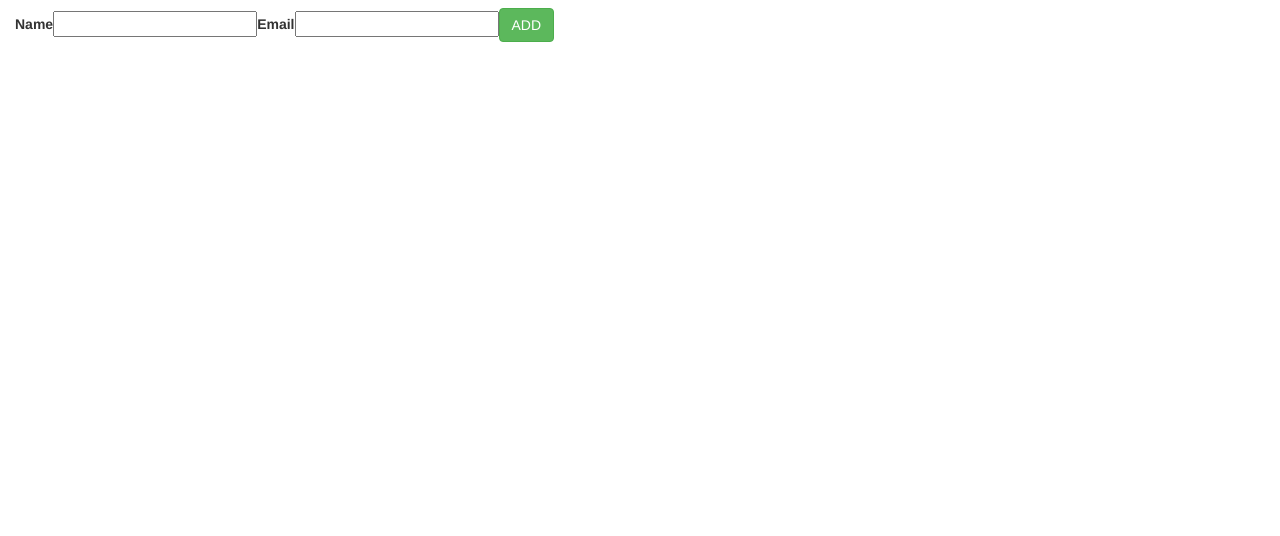
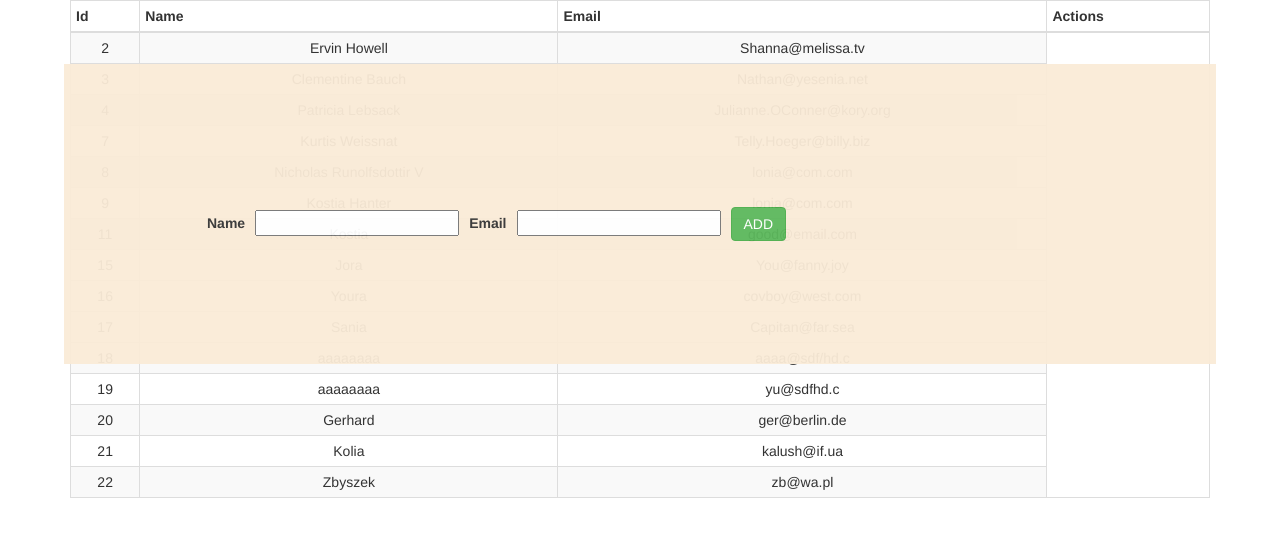
Before and after one commit to g-surkis/React-admin-panel, a React (Create React App) app: page / in a window 1280 px wide. Both pictures are taken after a click on the button "Add user!". Shown: the top 536 px of the page. Built offline with nearby package versions, Linux system fonts and the light colour scheme; data requests are answered from the project's data file.

Commit message:
commit 10/06/18

```diff
--- a/db.json
+++ b/db.json
@@ -140,6 +140,31 @@
       "name": "Sania",
       "email": "Capitan@far.sea",
       "id": 17
+    },
+    {
+      "name": "аааааааа",
+      "email": "аааа@sdf/hd.c",
+      "id": 18
+    },
+    {
+      "name": "аааааааа",
+      "email": "yu@sdfhd.c",
+      "id": 19
+    },
+    {
+      "name": "Gerhard",
+      "email": "ger@berlin.de",
+      "id": 20
+    },
+    {
+      "name": "Kolia",
+      "email": "kalush@if.ua",
+      "id": 21
+    },
+    {
+      "name": "Zbyszek",
+      "email": "zb@wa.pl",
+      "id": 22
     }
   ]
 }
--- a/src/App.css
+++ b/src/App.css
@@ -26,3 +26,20 @@
   from { transform: rotate(0deg); }
   to { transform: rotate(360deg); }
 }
+
+.appearWindow{
+  position: absolute;
+  vertical-align: center;
+  padding: 10%;
+  margin-left: 5%;
+  margin-top: 5%;
+  height: 300px;
+  width: 90%;
+  z-index: 999;
+  background-color: antiquewhite;
+  opacity: 0.95;
+}
+
+.marginInForm {
+margin: 10px;
+}
--- a/src/components/AddUser.js
+++ b/src/components/AddUser.js
@@ -1,7 +1,7 @@
-import React, {Component} from 'react';
+import React, { Component } from 'react';
 
 //import "bootstrap/dist/css/bootstrap.css";
-import {Form, Button} from 'react-bootstrap';
+import { Form, Button } from 'react-bootstrap';
 
 //не розумію чому перезагружається сторінка після надсилання даних
 //це стандартна поведінка браузера??? ДОМ при цьому ж не міняється
@@ -13,32 +13,16 @@ class AddUser extends Component {
         super(props);
         console.log(props);
 
-        this.state = {
-            obj: {
-                "name": 'some',
-                "email": 'some'
     }
-        }
-        //@ state ніде не використовується, тоді його тут не треба
-        console.log(this.state.obj);
-
-    }
-
-    componentDidMount() {
-        // працює дивно для мене, виводить NamedNodeMap let v = document
-        // .getElementById('users')     .attributes; let d =
-        // document.getElementById('users'); console.log(d); console.log(v);
-    };
 
     handleAdd() {
         var name = document.getElementById('name');
         var email = document.getElementById('email');
         var obj = {
-            //id: +this.props.lastid + 1,
             name: name.value,
             email: email.value
         }
-        // alert(obj);
+        //alert(obj);
         fetch('http://localhost:3001/users', {
             headers: {
                 'Accept': 'application/json',
@@ -60,22 +44,16 @@ class AddUser extends Component {
     render() {
         // console.log(document.form.addUser);
         return (
-            <form
-                id="addUser"
-                //незнаю достеменно чи ці поля обовязкові в даному випадку
-                //але працює без них(а з ними - не працює)(це мабуть з php таке в мене лишилося))
-                //method="post"
-                //action='http://localhost:3001/users'
+            <div className="appearWindow">
+                <Form
+                    controlId="addUser"
                     className="navbar-form input-group">
-                <label htmlFor="name">Name
-                    <input
-                        type="text"
-                        id="name"
-                        />
+                    <label htmlFor="name" >Name
+                    <input type="text" id="name" className="marginInForm"/>
                     </label>
 
                     <label htmlFor="email">Email
-                    <input type="email" id="email"/>
+                    <input type="email" id="email" className="marginInForm"/>
                     </label>
                     <span></span>
                     <button
@@ -84,8 +62,9 @@ class AddUser extends Component {
                             .handleAdd
                             .bind(this)}
                         className="btn btn-primery btn-success">ADD</button>
-            </form>
 
+                </Form>
+            </div>
         )
     }
 }
--- /dev/null
+++ b/src/components/TableUsers.js
@@ -0,0 +1,43 @@
+import React, { Component } from 'react';
+
+
+import {Table} from 'react-bootstrap';
+import RowTable from './RowTable';
+
+
+class TableUsers extends Component {
+    constructor(props) {
+        super(props)
+    }
+    render() {
+        console.log(this.props);
+        return (
+            // таке використання bootstrap допустиме?
+            <Table id="users" striped bordered condensed hover>
+                <thead class="thead-dark">
+                    <tr>
+                        <th>Id</th>
+                        <th>Name</th>
+                        <th>Email</th>
+                        <th>Actions</th>
+                    </tr>
+                </thead>
+                <tbody>
+                    {this.props.arr.map((item, i) => {
+                        console.log(i);
+                        return (
+                            <RowTable
+                                id={item.id}
+                                name={item.name}
+                                email={item.email}
+                                key={i}
+                            />
+                        );
+                    })}
+                </tbody>
+            </Table>
+        )
+    }
+}
+
+export default TableUsers;
--- a/src/components/Users.js
+++ b/src/components/Users.js
@@ -5,7 +5,7 @@ import 'bootstrap/dist/css/bootstrap.css';
 // import {Grid, Button, Navbar, Table} from 'react-bootstrap';
 import AddUser from './AddUser';
 import Edit from './Edit';
-import RowTable from './RowTable';
+import TableUsers from './TableUsers';
 
 //const history = createBrowserHistory();
 
@@ -146,7 +146,7 @@ class Users extends Component {
     );
   }
 
-  componentDidMount() {
+  componentWillMount() {// will or did? what better?
     this.loadData();
   }
 
@@ -158,43 +158,27 @@ class Users extends Component {
   }
 
   render() {
-    //@ це можна по функціям рознести, що б було красивіше
     if (this.state.add) {
       return (
         <div>
-          <AddUser lastid={this.state.numId} />
+          <div>
+            <AddUser lastid={this.state.numId} />
+          </div>
+          <div className="container">
+
+
+            <TableUsers arr={this.state.arr} />
+          </div>
         </div>
       );
-      //@ тут простого else достатньо
     } else {
       return (
-        <div>
+        <div className="container">
           <button onClick={this.addUser.bind(this)} className="btn btn-warning">
             Add user!
           </button>
-          <table id="users" className="table-bordered">
-            <thead>
-              <tr>
-                <th>Id</th>
-                <th>Name</th>
-                <th>Email</th>
-                <th>Actions</th>
-              </tr>
-            </thead>
-            <tbody>
-              {this.state.arr.map((item, i) => {
-                console.log(i);
-                return (
-                  <RowTable
-                    id={item.id}
-                    name={item.name}
-                    email={item.email}
-                    key={i}
-                  />
-                );
-              })}
-            </tbody>
-          </table>
+
+          <TableUsers arr={this.state.arr} />
         </div>
       );
     }
```
Lines whose indentation alone changed are shown as unchanged.
